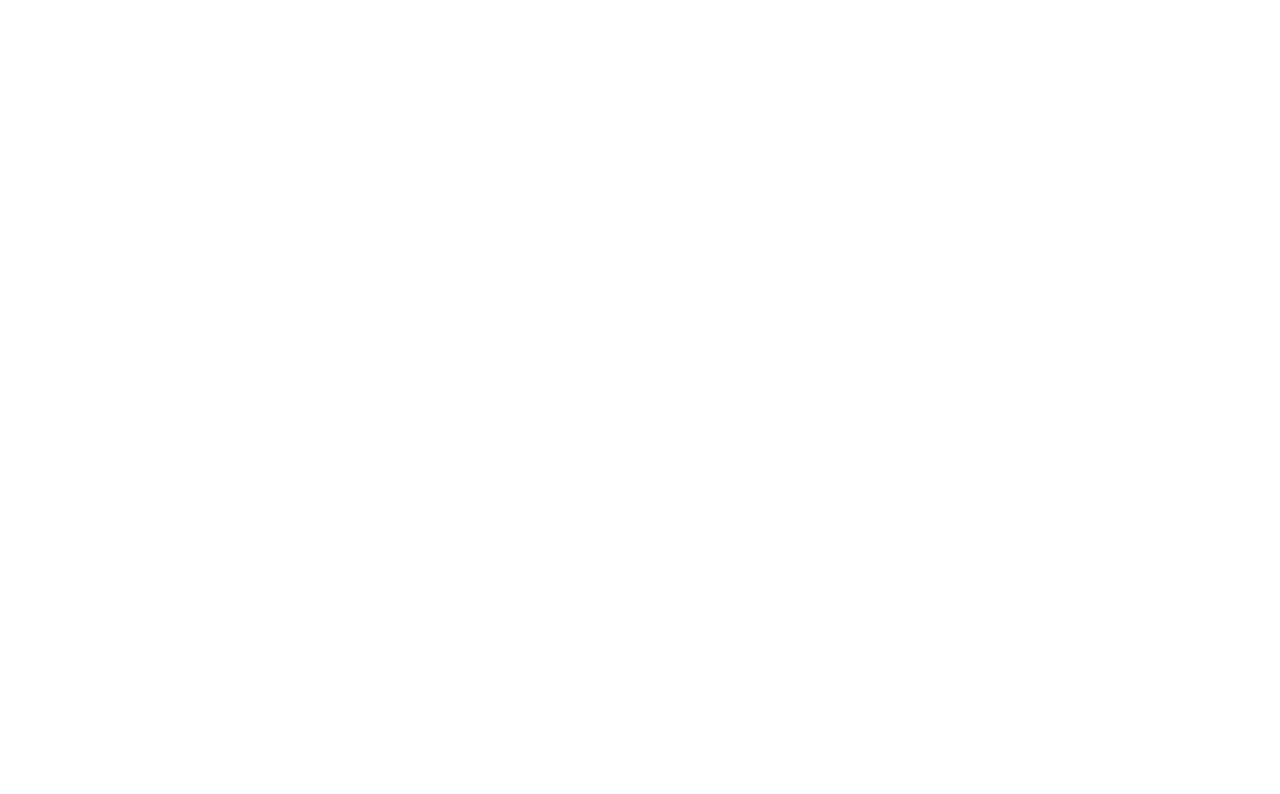
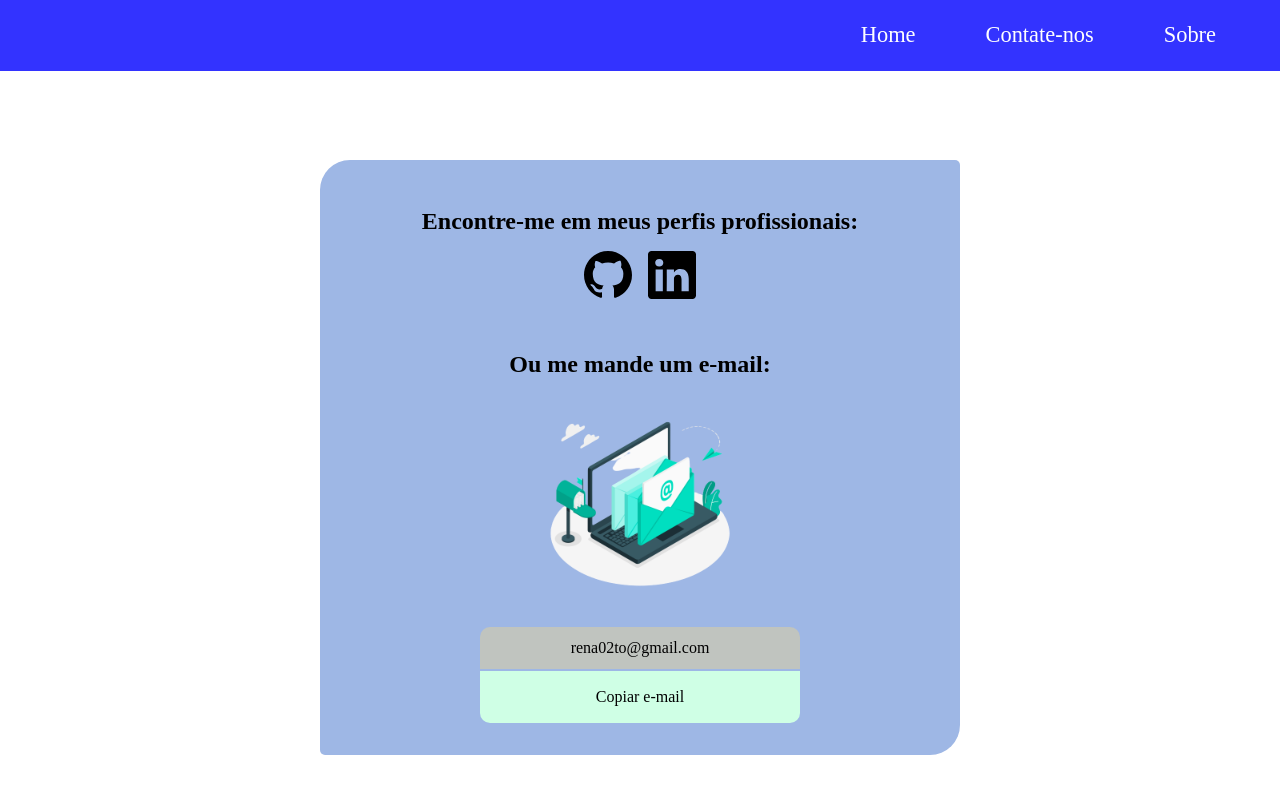
Before and after one commit to rena02to/Connect-Planos, a React (Create React App) app in the folder tabela-precos/: page /contato in a window 1280 px wide. Shown: the top 794 px of the page. Built offline with nearby package versions, Linux system fonts and the light colour scheme; the HTML template or start-up script is replaced by a standard one.

Commit message:
Adicionando a página de 'contate-nos'.

```diff
--- a/tabela-precos/package.json
+++ b/tabela-precos/package.json
@@ -6,9 +6,13 @@
     "@testing-library/jest-dom": "^5.17.0",
     "@testing-library/react": "^13.4.0",
     "@testing-library/user-event": "^13.5.0",
+    "json-server": "^0.17.3",
     "react": "^18.2.0",
     "react-dom": "^18.2.0",
+    "react-icons": "^4.11.0",
+    "react-router-dom": "^6.16.0",
     "react-scripts": "5.0.1",
+    "uuid": "^9.0.1",
     "web-vitals": "^2.1.4"
   },
   "scripts": {
--- a/tabela-precos/src/App.js
+++ b/tabela-precos/src/App.js
@@ -1,7 +1,20 @@
+import { BrowserRouter as Router, Routes, Route } from "react-router-dom";
+import Navbar from "./layout/Navbar";
+import Contato from "./pages/Contato";
+import Sobre from "./pages/Sobre";
+import Home from "./pages/Home";
+
 function App() {
   return (
     <div className="App">
-
+      <Router>
+        <Navbar />
+        <Routes>
+          <Route exact path="/" element={<Home />} />
+          <Route path="/contato" element={<Contato />} />
+          <Route path="/sobre" element={<Sobre />} />
+        </Routes>
+      </Router>
     </div>
   );
 }
--- a/tabela-precos/src/index.css
+++ b/tabela-precos/src/index.css
@@ -1,3 +1,10 @@
 *{
     box-sizing: border-box;
+    font-family:'Times New Roman', Times, serif;
 }
+
+html, body {
+    width: 100%;
+    margin: 0;
+    padding: 0;
+}
--- /dev/null
+++ b/tabela-precos/src/layout/Copiar.js
@@ -0,0 +1,35 @@
+import { useState } from "react";
+import style from "./Copiar.module.css";
+
+function Copiar({ item }){
+
+    const [texto, setTexto] = useState("Copiar e-mail");
+    const [iscopied, setiscopied] = useState(style.notcopied);
+
+    const copy = () => {
+        navigator.clipboard.writeText(item).then(() => {
+            setTexto("E-mail copiado!");
+            setiscopied(style.copied);
+            setTimeout(() => setiscopied(style.notcopied), 2000);
+            setTimeout(() => setTexto('Copiar e-mail'), 2000)
+        }).catch((err) => {
+            setTexto("E-mail copiado!");
+            setiscopied(style.errorcopied);
+            setTimeout(() => setiscopied(style.notcopied), 2000)
+            setTimeout(() => setTexto('Copiar e-mail'), 2000)
+        });
+    };
+
+    return(
+        <div className={style.copiar}>
+            <div className={style.conteudo}>
+                <p>{item}</p>
+            </div>
+            <button className={iscopied} onClick={copy}>
+                <p>{texto}</p>
+            </button>
+        </div>
+    );
+}
+
+export default Copiar;
--- /dev/null
+++ b/tabela-precos/src/layout/Copiar.module.css
@@ -0,0 +1,46 @@
+.copiar p{
+    font-size: medium;
+}
+
+.copiar{
+    margin: 2em 0em 2em 0em;
+    width: 50%;
+}
+
+.conteudo{
+    display: flex;
+    background-color: rgb(192, 196, 191);
+    border-radius: 10px 10px 0px 0px;
+    flex-direction: column;
+    align-content: center;
+}
+
+.conteudo p{
+    margin: 0.75em 0em 0.75em 0em;
+    color: black;
+}
+
+.copied, .notcopied{
+    border-radius: 0px 0px 10px 10px;
+    margin-top: 0.2em;
+    width: 100%;
+    border: 0px;
+    cursor: pointer;
+}
+
+.notcopied{
+    background-color: rgb(207, 255, 229);
+}
+
+.errorcopied{
+    color: rgb(191, 33, 30);
+}
+
+.copied{
+    font-size: 1.1em;
+    background-color: rgb(35, 206, 107);
+}
+
+.copied p{
+    color: white;
+}
--- /dev/null
+++ b/tabela-precos/src/layout/Navbar.js
@@ -0,0 +1,16 @@
+import { Link } from "react-router-dom";
+import style from "./Navbar.module.css";
+
+function Navbar(){
+    return(
+        <div className={style.navbar}>
+            <ul className={style.ulnavbar}>
+                <li><Link to="/"><p>Home</p></Link></li>
+                <li><Link to="/contato"><p>Contate-nos</p></Link></li>
+                <li><Link to="/sobre"><p>Sobre</p></Link></li>
+            </ul>
+        </div>
+    );
+}
+
+export default Navbar;
--- /dev/null
+++ b/tabela-precos/src/layout/Navbar.module.css
@@ -0,0 +1,27 @@
+.navbar{
+    display: flex;
+    background-color: rgb(51, 51, 255);
+    width: 100%;
+    flex-direction: row;
+    justify-content: right;
+}
+
+.navbar a {
+    text-decoration: none;
+    color: inherit;
+}
+
+.navbar p{
+    color: white;
+    font-size: 1.4em;
+}
+
+.ulnavbar{
+    list-style: none;
+    display: flex;
+    margin: 0px 5% 0px 5%;
+}
+
+.ulnavbar li{
+    padding-left: 70px;
+}
--- /dev/null
+++ b/tabela-precos/src/pages/Contato.js
@@ -0,0 +1,25 @@
+import { BsGithub, BsLinkedin } from "react-icons/bs";
+import email from "../imagens/email.png";
+import style from "./Contato.module.css";
+import Copiar from "../layout/Copiar";
+
+function Contato(){
+    return(
+        <div className={style.contato}>
+            <h1>Encontre-me em meus perfis profissionais:</h1>
+            <div className={style.links}>
+                <a href="https://github.com/rena02to" target="_blank" rel="noopener noreferrer">
+                    <BsGithub />
+                </a>
+                <a href="https://www.linkedin.com/in/renato-alves-2284a6236" target="_blank" rel="noopener noreferrer" className={style.linkedin}>
+                    <BsLinkedin />
+                </a>
+            </div>
+            <h1>Ou me mande um e-mail:</h1>
+            <img alt="" src={email} />
+            <Copiar item="rena02to@gmail.com"></Copiar>
+        </div>
+    );
+}
+
+export default Contato;
--- /dev/null
+++ b/tabela-precos/src/pages/Contato.module.css
@@ -0,0 +1,34 @@
+.contato{
+    display: flex;
+    flex-direction: column;
+    align-items: center;
+    background-color: rgb(158, 183, 229);
+    margin: 7% auto;
+    width: 60%;
+    max-width: 40em;
+    border-radius: 30px 5px;
+    text-align: center;
+}
+.contato a{
+    text-decoration: none;
+    color: black;
+}
+
+.links svg{
+    width: 3em;
+    height: 3em;
+}
+
+.linkedin{
+    margin-left: 1em;
+}
+
+.contato h1{
+    font-size: 1.5em;
+    margin-top: 2em;
+}
+
+.contato img{
+    width: 12.5em;
+    height: 12.5em;
+}
--- /dev/null
+++ b/tabela-precos/src/pages/Home.js
@@ -0,0 +1,7 @@
+function Home(){
+    return(
+        <p>Home</p>
+    );
+}
+
+export default Home;
--- /dev/null
+++ b/tabela-precos/src/pages/Sobre.js
@@ -0,0 +1,7 @@
+function Sobre(){
+    return(
+        <p>Sobre</p>
+    );
+}
+
+export default Sobre;
```
Also changed, not shown: tabela-precos/src/imagens/email.png (added), 1 other file (tests, documents, lock files or other folders).
